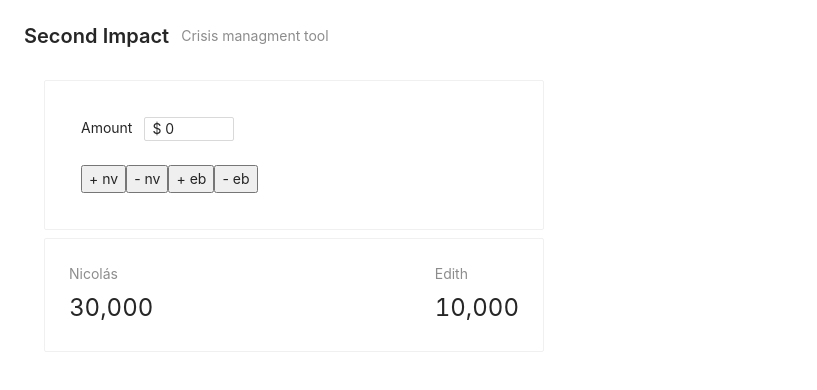
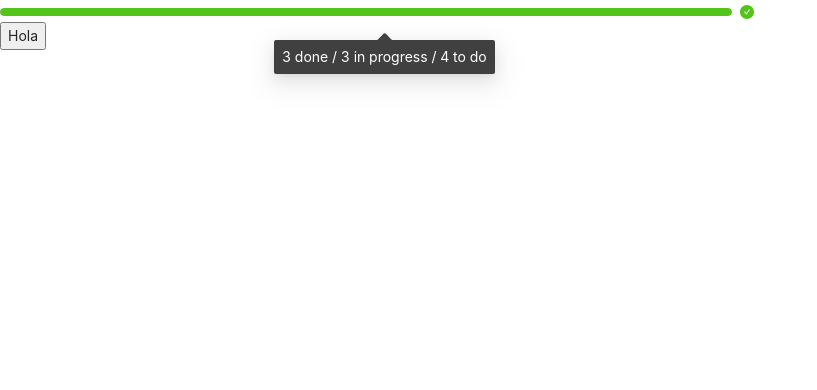
Before and after one commit to sobre-mesa/homestead, a React (Create React App) app: page / in a window 1280 px wide. Shown: the top 390 px of the page, without its empty margins (0-817 px from the left). Built offline with nearby package versions, Linux system fonts and the light colour scheme.

Commit message:
Working countdown

```diff
--- a/src/App.js
+++ b/src/App.js
@@ -1,12 +1,13 @@
 import React from 'react';
 import { Counter } from './features/counter/Counter';
 import SecondImpact from './pages/second_impact/SecondImpact';
+import PotCook from './pages/pot_cook/potCook';
 import './App.css';
 
 function App() {
   return (
     <div>
-      <SecondImpact/>
+      <PotCook/>
     </div>
   );
 }
--- a/src/app/store.js
+++ b/src/app/store.js
@@ -1,10 +1,12 @@
 import { configureStore } from '@reduxjs/toolkit';
 import counterReducer from '../features/counter/counterSlice';
 import impactReducer from '../pages/second_impact/impactSlice';
+import cookReducer from '../pages/pot_cook/cookSlice';
 
 export default configureStore({
   reducer: {
     counter: counterReducer,
-    secondImpact: impactReducer
+    secondImpact: impactReducer,
+    potcook: cookReducer
   },
 });
--- /dev/null
+++ b/src/pages/pot_cook/cookSlice.js
@@ -0,0 +1,24 @@
+import { createSlice } from '@reduxjs/toolkit';
+
+export const slice = createSlice({
+  name: 'potcook',
+  initialState: {
+    seconds: 60,
+    total: 60
+  },
+  reducers: {
+    decrement: state => {
+      state.seconds -= 1;
+    },
+    set: (state, action) => {
+      state.seconds += action.payload;
+    },
+  },
+});
+
+export const {decrement, set } = slice.actions;
+
+export const selectSecs = state => state.potcook.seconds;
+export const selectTotal = state => state.potcook.total;
+
+export default slice.reducer;
--- /dev/null
+++ b/src/pages/pot_cook/potCook.js
@@ -0,0 +1,34 @@
+import React, { useState } from 'react';
+import { Tooltip, Progress } from 'antd';
+import { useSelector, useDispatch } from 'react-redux';
+import { set, decrement, selectTotal, selectSecs} from './cookSlice';
+
+const PotCook = () => {
+  const dispatch = useDispatch();
+  return (
+    <div>
+      <ProgressBar/>
+      <button onClick={() => startTimer(dispatch)}>Hola</button>
+    </div>
+  )
+}
+
+function startTimer(dispatch) {
+  setInterval(() => {
+    dispatch(decrement())
+  }, 1000);
+}
+
+const ProgressBar = (props) => {
+  const seconds = useSelector(selectSecs);
+  const total = useSelector(selectTotal);
+  return (
+    <div>
+      <Tooltip title="3 done / 3 in progress / 4 to do">
+        <Progress percent={(seconds/total) * 100} style={{ width: '60%' }} />
+      </Tooltip>
+    </div>
+  )
+}
+
+export default PotCook;
```
